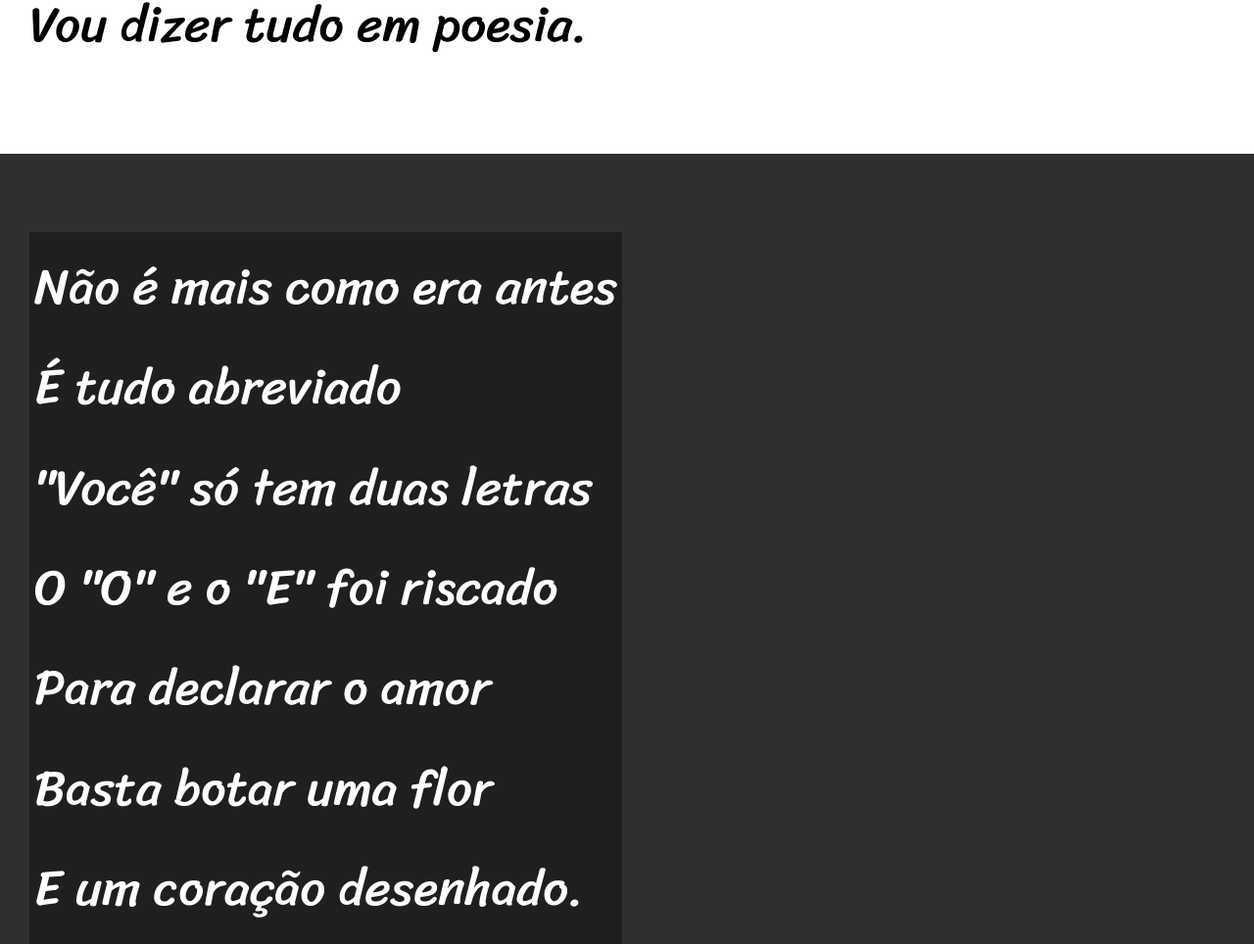
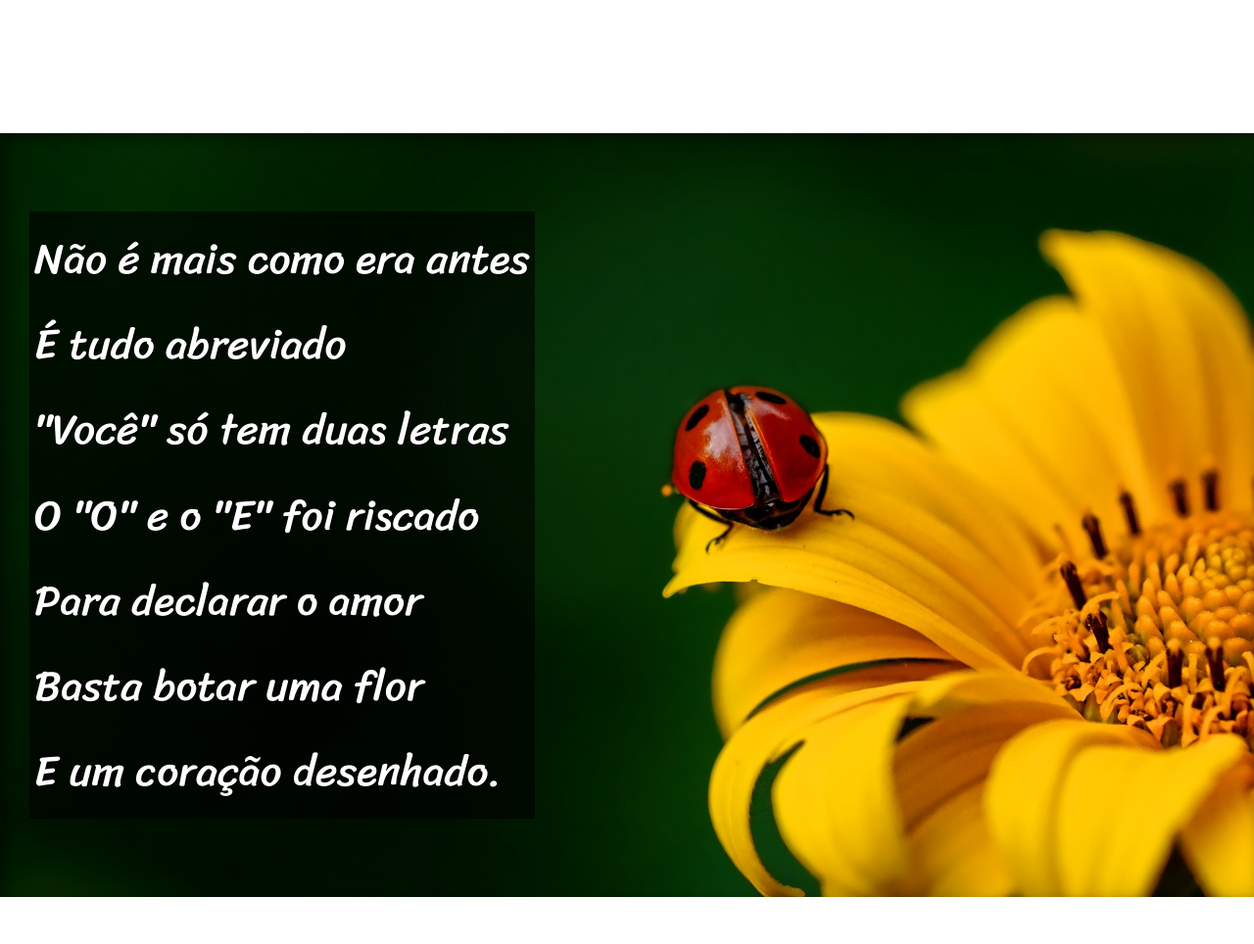
Before and after one commit to tiagomont/html-css, a plain HTML site: page desafios/Módulo 2/d012/index.html in a window 1280 px wide. Shown: the part 980-1944 px from the top of the page at 98% size. Drawn offline with Linux system fonts and the light colour scheme.

Commit message:
atualizei o projeto

```diff
--- a/desafios/Módulo 2/d012/estilo/style.css
+++ b/desafios/Módulo 2/d012/estilo/style.css
@@ -37,13 +37,13 @@ header > p {
 	padding-bottom: 50px;
 }
 
-a {
+header a, footer a {
 	color: white;
 	text-decoration: none;
 	font-weight: bolder;
 }
 
-a:hover {
+header a:hover, footer a:hover {
 	text-decoration: underline;
 }
 
@@ -53,7 +53,11 @@ section {
 	padding-left: 30px;
 	line-height: 2em;
 	font-family: var(--fonte3);
-	font-size: 4vw;
+	font-size: 3.4vw;
+}
+
+section > p {
+	padding-bottom: 2em;
 }
 
 .normal {
@@ -64,12 +68,27 @@ section {
 .imagem {
 	background-color: #312e2e;
 	color: white;
+	box-shadow: inset 6px 6px 15px 0px #00000075;
+	background-attachment: fixed;
 }
 
 section.imagem > p {
 	padding: 5px;
 	display: inline-block;
-	background-color: #00000059;
+	background-color: #00000099;
+	text-shadow: 1px 1px 0px black;
+}
+
+#img01 {
+	background-image: url('../imagens/background001.jpg');
+	background-position: right center;
+	background-size: cover;
+}
+
+#img02 {
+	background-image: url('../imagens/background002.jpg');
+	background-position: right center;
+	background-size: cover;
 }
 
 footer {
--- a/desafios/Módulo 2/d012/index.html
+++ b/desafios/Módulo 2/d012/index.html
@@ -28,7 +28,7 @@
 		</p>
 	</section>
 
-	<section class="imagem">
+	<section class="imagem" id="img01">
 		<p>
 			Não é mais como era antes <br>
 			É tudo abreviado <br>
@@ -62,7 +62,7 @@
 		</p>
 	</section>
 
-	<section class="imagem">
+	<section class="imagem" id="img02">
 		<p>
 		Tenho saudade das cartas <br>
 			Escritas com a própria mão <br>
```
